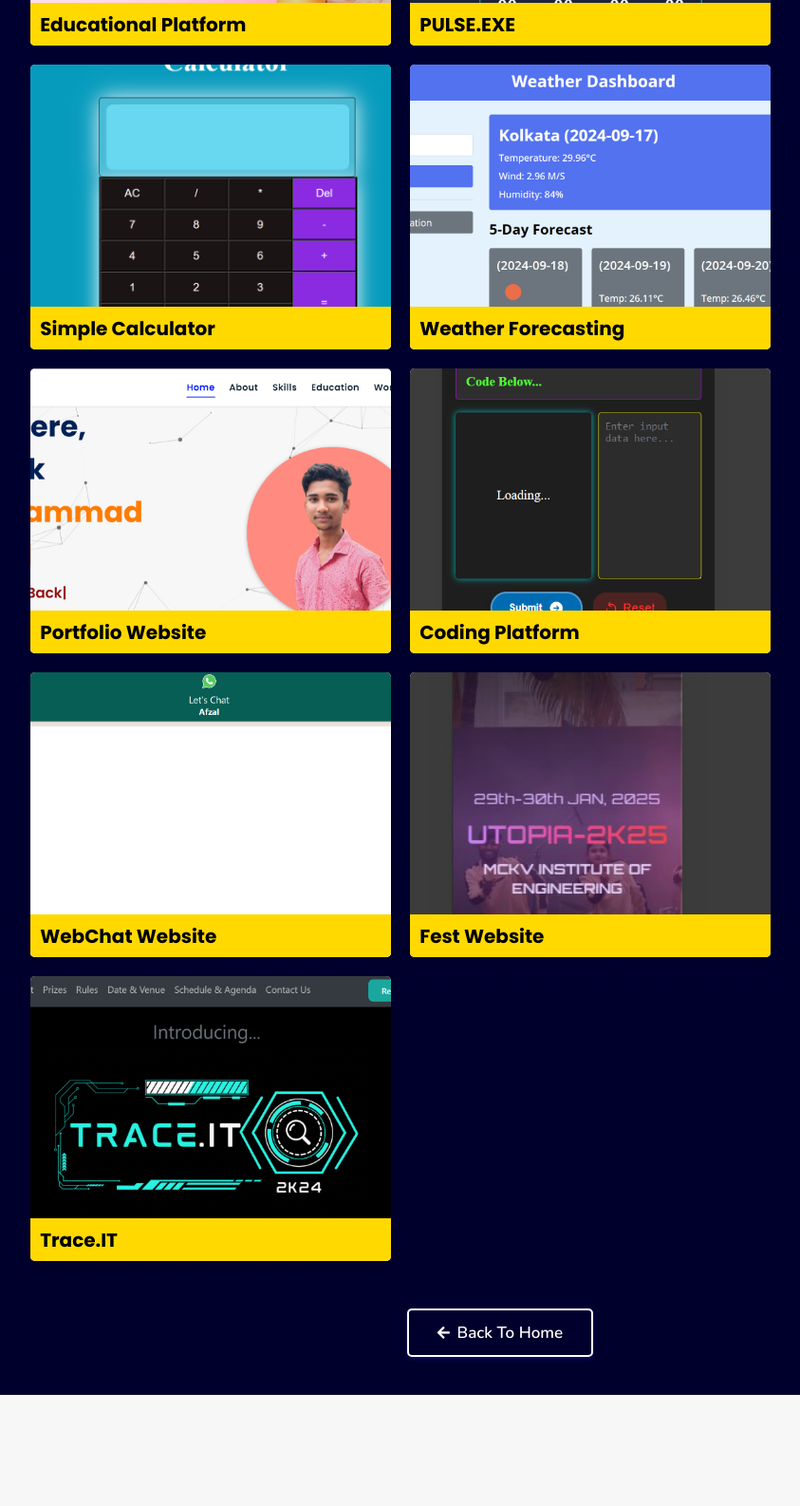
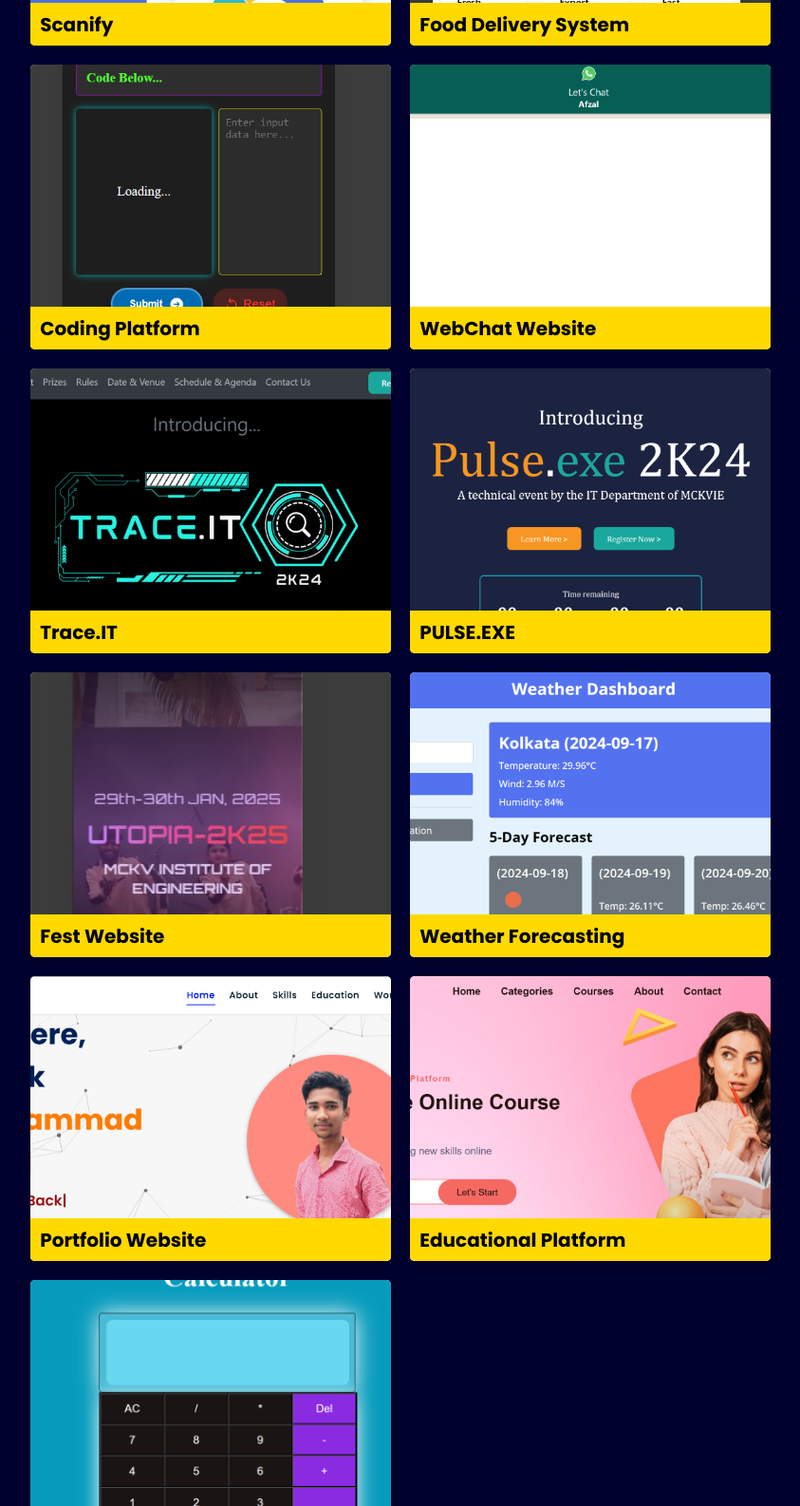
Before and after one commit to SkAfzal-04/Portfolio, a plain HTML site: page projects/project.html in a window 1280 px wide. Shown: the part 482-2068 px from the top of the page at 95% size, without its empty margins (113-956 px from the left). Before the commit the page ends 1951 px from the top, so only its background shows below. Drawn offline with nearby package versions, Linux system fonts and the light colour scheme; animation ran at ten frames a second.

Commit message:
Update:Inserted scanify and food delivery project

```diff
--- a/assets/css/style.css
+++ b/assets/css/style.css
@@ -580,6 +580,9 @@ header.dark-theme .navbar ul li a:hover {
   color: #fff;
   border-radius: 1rem;
   padding: 2rem;
+  display: flex;
+  justify-content: center;
+  align-items: center;
   width: 90%;
   margin: auto;
   margin-top: 2rem;
--- a/projects/project.css
+++ b/projects/project.css
@@ -197,6 +197,8 @@ header .navbar ul li a:hover{
 }
 .work .box-container{
   display: flex;
+  justify-content: center;
+  align-items: center;
   flex-wrap: wrap;
   gap:1.5rem;
   margin: 2rem;
--- a/projects/projects.json
+++ b/projects/projects.json
@@ -1,62 +1,27 @@
 [
-
   {
-    "name": "Educational Platform",
-    "desc": "Educational Platform built using HTML, CSS, JavaScript",
-    "image": "tdemy",
-    "category": "basicweb",
-    "links": {
-      "view": "https://skafzal-04.github.io/Tdemy/",
-      "code": "https://github.com/SkAfzal-04/Tdemy"
-    }
-  },
-
-  {
-    "name": "PULSE.EXE",
-    "desc": "Yearly technical event of MCKVIE",
-    "image": "pulse.exe",
+    "name": "Scanify",
+    "desc": "An advanced AI-powered system for inventory and staff management with forecasting, feedback analysis, and scoring capabilities.",
+    "image": "scanify",
     "category": "mern",
     "links": {
-      "view": "https://pulseexe-2k24.vercel.app",
-      "code": "https://github.com/SkAfzal-04/Pulse.EXE-2K24"
-    }
-  },
-
-  {
-    "name": "Simple Calculator",
-    "desc": "This is a simple calculator using HTML,CSS & JavaScript",
-    "image": "calculator",
-    "category": "basicweb",
-    "links": {
-      "view": "https://skafzal-04.github.io/CALCULATOR/",
-      "code": "https://github.com/SkAfzal-04/CALCULATOR"
+      "view": "https://scanify.vercel.app",
+      "code": "https://github.com/SkAfzal-04/Scanify"
     }
   },
   {
-    "name": "Weather Forecasting",
-    "desc": "This website predicts the weather for a region for future 5 days . It uses API to gather data",
-    "image": "weather_forecast",
-    "category": "mern",
+    "name": "Food Delivery System",
+    "desc": "Food delivery system using Spring Boot and React with login, cart, order, payment gateway, and admin panel.",
+    "image": "food-delivery",
+    "category": "major",
     "links": {
-      "view": "https://skafzal-04.github.io/weather-forcast/",
-      "code": "https://github.com/SkAfzal-04/weather-forecast"
+      "view": "#",
+      "code": "https://github.com/SkAfzal-04/Food_Delivery_System"
     }
   },
-
-  {
-    "name": "Portfolio Website",
-    "desc": "Personal Portfolio Website. Don't Need Much Info About It, Just Scroll Down. You're Here Only!",
-    "image": "portfolio-afzal",
-    "category": "basicweb",
-    "links": {
-      "view": "#",
-      "code": "https://github.com/SkAfzal-04/Portfolio"
-    }
-  },
-
   {
     "name": "Coding Platform",
-    "desc": "A competitive coding platform where the user can't see his/her typing",
+    "desc": "A competitive coding platform where the user can't see his/her typing.",
     "image": "blind-coding",
     "category": "mern",
     "links": {
@@ -64,10 +29,9 @@
       "code": "https://github.com/SkAfzal-04/Blind-Coding-platform"
     }
   },
-
   {
     "name": "WebChat Website",
-    "desc": "It's a web based chat app made using popular javaScript library Socket IO. Allows multiple users to connect.",
+    "desc": "It's a web-based chat app made using Socket.IO. Allows multiple users to connect and communicate in real-time.",
     "image": "chat",
     "category": "mern",
     "links": {
@@ -76,8 +40,28 @@
     }
   },
   {
+    "name": "Trace.IT",
+    "desc": "Yearly technical event of MCKVIE, built with React for event showcasing.",
+    "image": "trace-it",
+    "category": "mern",
+    "links": {
+      "view": "https://trace-it-2k24.vercel.app/",
+      "code": "https://github.com/SkAfzal-04/TraceIT-2K24"
+    }
+  },
+  {
+    "name": "PULSE.EXE",
+    "desc": "Yearly technical event of MCKVIE.",
+    "image": "pulse.exe",
+    "category": "mern",
+    "links": {
+      "view": "https://pulseexe-2k24.vercel.app",
+      "code": "https://github.com/SkAfzal-04/Pulse.EXE-2K24"
+    }
+  },
+  {
     "name": "Fest Website",
-    "desc": "This project is built on the React for my college fest",
+    "desc": "This project is built using React for my college fest.",
     "image": "Utopia",
     "category": "mern",
     "links": {
@@ -85,16 +69,44 @@
       "code": "https://github.com/SkAfzal-04/utopia"
     }
   },
-
   {
-    "name": "Trace.IT",
-    "desc": "Yearly technical event of MCKVIE",
-    "image": "trace-it",
+    "name": "Weather Forecasting",
+    "desc": "This website predicts the weather for a region for the next 5 days using an API.",
+    "image": "weather_forecast",
     "category": "mern",
     "links": {
-      "view": "https://trace-it-2k24.vercel.app/",
-      "code": "https://github.com/SkAfzal-04/TraceIT-2K24"
+      "view": "https://skafzal-04.github.io/weather-forcast/",
+      "code": "https://github.com/SkAfzal-04/weather-forecast"
+    }
+  },
+  {
+    "name": "Portfolio Website",
+    "desc": "Personal Portfolio Website showcasing skills and projects.",
+    "image": "portfolio-afzal",
+    "category": "basicweb",
+    "links": {
+      "view": "#",
+      "code": "https://github.com/SkAfzal-04/Portfolio"
+    }
+  },
+  {
+    "name": "Educational Platform",
+    "desc": "Educational platform built using HTML, CSS, JavaScript.",
+    "image": "tdemy",
+    "category": "basicweb",
+    "links": {
+      "view": "https://skafzal-04.github.io/Tdemy/",
+      "code": "https://github.com/SkAfzal-04/Tdemy"
+    }
+  },
+  {
+    "name": "Simple Calculator",
+    "desc": "This is a simple calculator using HTML, CSS & JavaScript.",
+    "image": "calculator",
+    "category": "basicweb",
+    "links": {
+      "view": "https://skafzal-04.github.io/CALCULATOR/",
+      "code": "https://github.com/SkAfzal-04/CALCULATOR"
     }
   }
-
 ]
```
Also changed, not shown: assets/js/script.js (+8 -1 lines), index.html (+4 -5 lines), projects/project.html (+1 -0 lines), skills.json (+26 -9 lines), assets/images/projects/food-delivery.png (added), assets/images/projects/scanify.png (added).
